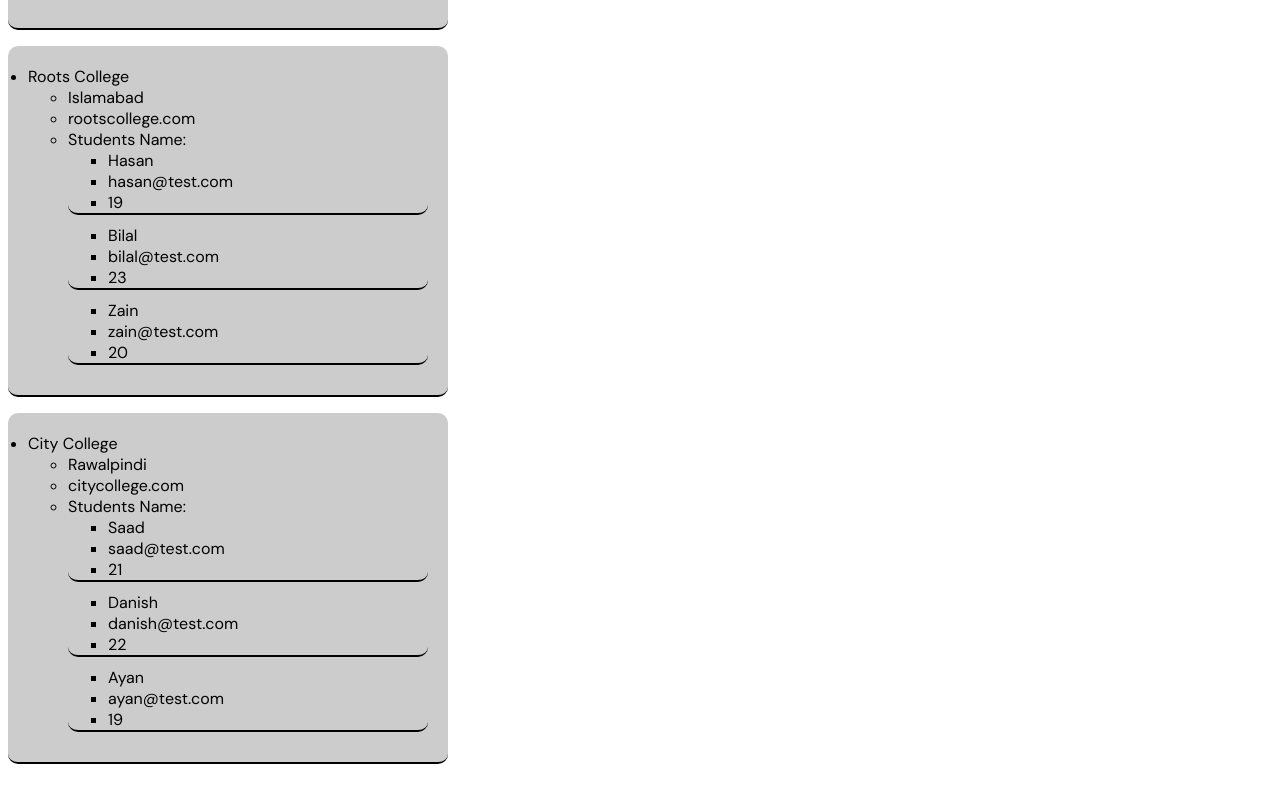
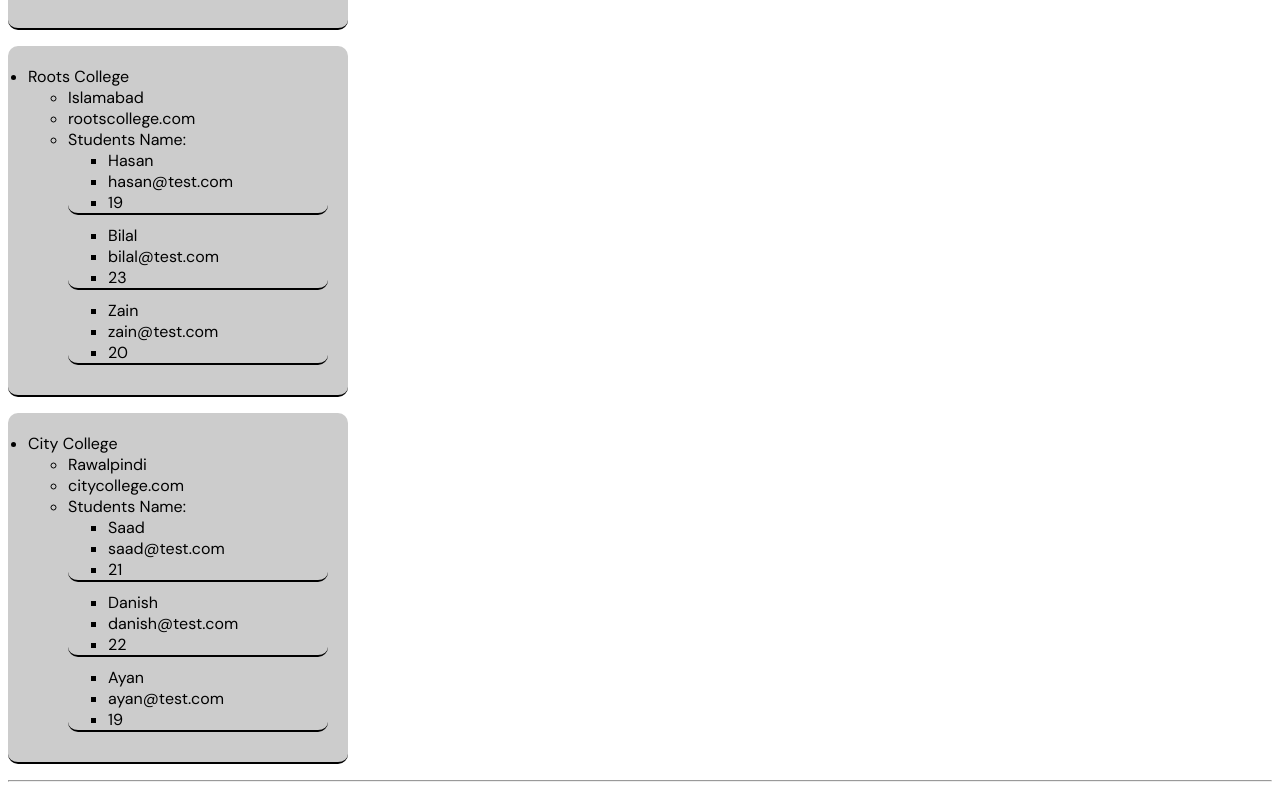
Before and after one commit to MoeezAhmed-Developer/React-Course, a React (Vite) app: page / in a window 1280 px wide. Shown: the part 6847-7637 px from the top of the page. Built offline with nearby package versions, Linux system fonts and the light colour scheme.

Commit message:
fix: adjust width of college data component for better layout

```diff
--- a/src/App.jsx
+++ b/src/App.jsx
@@ -82,7 +82,7 @@ function App() {
       <CitiesDisplay /> <hr />
       <ReuseLoop /> <hr />
       <Clock /> <hr />
-      <NestedLopp />
+      <NestedLopp /> <hr />
     </>
   );
 }
--- a/src/components/CollegeData.jsx
+++ b/src/components/CollegeData.jsx
@@ -9,7 +9,7 @@ function CollegeData({ collegeData }) {
             borderBottom: "2px solid #000",
             borderRadius: "10px",
             padding: "20px",
-            width: "400px",
+            width: "300px",
           }}
         >
           <li>{college.name}</li>
```
